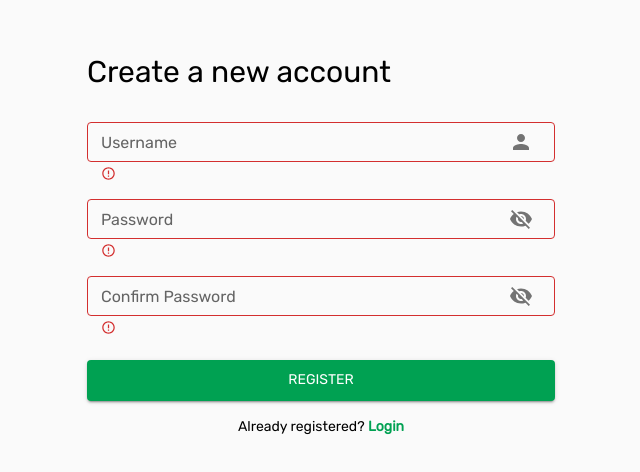
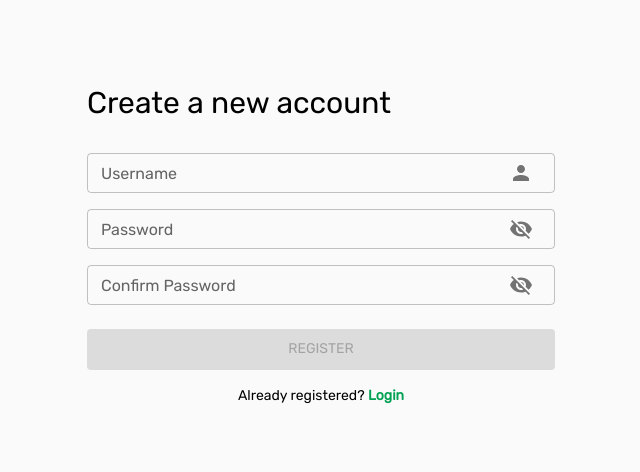
Before and after one commit to oguiaugusto/character-creation, a React (Create React App) app: page /register in a window 1280 px wide. Shown: the part 122-594 px from the top of the page, without its empty margins (319-959 px from the left). Built offline with nearby package versions, Linux system fonts and the light colour scheme; no server answers.

Commit message:
feat: register form alerts if fields are invalid

```diff
--- a/src/components/RegisterForm.tsx
+++ b/src/components/RegisterForm.tsx
@@ -2,7 +2,8 @@ import React from 'react';
 import PersonIcon from '@mui/icons-material/Person';
 import { Link } from 'react-router-dom';
 import { Box, Button, Typography } from '@mui/material';
-import { ChangeHandler } from '../interfaces/types';
+import { BlurHandler, ChangeHandler } from '../interfaces/types';
+import { IUserRegisterValidation } from '../interfaces/IUser';
 import InputRightIcon from './InputRightIcon';
 import InputPassword from './InputPassword';
 
@@ -11,8 +12,10 @@ type Props = {
   handleShowPassword: () => void;
   handleShowPasswordConfirm: () => void;
   handleChange: ChangeHandler;
+  handleBlur: BlurHandler;
   showPassword: boolean;
   showPasswordConfirm: boolean;
+  userValidations: IUserRegisterValidation;
   isButtonDisabled: boolean;
 };
 
@@ -22,8 +25,10 @@ const RegisterForm: React.FC<Props> = (props) => {
     handleShowPassword,
     handleShowPasswordConfirm,
     handleChange,
+    handleBlur,
     showPassword,
     showPasswordConfirm,
+    userValidations,
     isButtonDisabled,
   } = props;
 
@@ -41,6 +46,9 @@ const RegisterForm: React.FC<Props> = (props) => {
     >
       <InputRightIcon
         handleChange={ handleChange }
+        handleBlur={ handleBlur }
+        isValid={ userValidations.username }
+        helperText="Username must be between 3 and 20 characters long"
         id="username"
         name="username"
         placeholder="johnsmith"
@@ -50,7 +58,10 @@ const RegisterForm: React.FC<Props> = (props) => {
       <InputPassword
         handleChange={ handleChange }
         handleShow={ handleShowPassword }
+        handleBlur={ handleBlur }
         showPassword={ showPassword }
+        isValid={ userValidations.password }
+        helperText="Password must be at least 6 characters long"
         id="password"
         name="password"
         placeholder="*******"
@@ -59,7 +70,10 @@ const RegisterForm: React.FC<Props> = (props) => {
       <InputPassword
         handleChange={ handleChange }
         handleShow={ handleShowPasswordConfirm }
+        handleBlur={ handleBlur }
         showPassword={ showPasswordConfirm }
+        isValid={ userValidations.passwordConfirm }
+        helperText="Passwords must match"
         id="password-confirm"
         name="passwordConfirm"
         placeholder="*******"
--- a/src/pages/Register.tsx
+++ b/src/pages/Register.tsx
@@ -2,8 +2,8 @@ import React, { FormEvent, useEffect, useState } from 'react';
 import { useNavigate } from 'react-router-dom';
 import { Box, Typography } from '@mui/material';
 import { grey } from '@mui/material/colors';
-import { IUserRegister } from '../interfaces/IUser';
-import { ChangeHandler } from '../interfaces/types';
+import { IUserRegister, IUserRegisterValidation } from '../interfaces/IUser';
+import { BlurHandler, ChangeHandler } from '../interfaces/types';
 import { isRegisterFieldsValid } from '../utils/userValidations';
 import { RegisterForm } from '../components';
 import { redirectIfLoggedIn } from '../utils/redirect';
@@ -17,6 +17,11 @@ const Register: React.FC = () => {
     password: '',
     passwordConfirm: '',
   });
+  const [userValidations, setUserValidations] = useState<IUserRegisterValidation>({
+    username: true,
+    password: true,
+    passwordConfirm: true,
+  });
 
   const [showPassword, setShowPassword] = useState(false);
   const [showPasswordConfirm, setShowPasswordConfirm] = useState(false);
@@ -24,6 +29,13 @@ const Register: React.FC = () => {
 
   const handleChange: ChangeHandler = ({ target: { name, value } }) => {
     setUser({ ...user, [name]: value });
+  };
+
+  const handleBlur: BlurHandler = ({ target: { name } }) => {
+    const validations = isRegisterFieldsValid(user)[1];
+    const isValid = validations[name as keyof IUserRegisterValidation];
+
+    setUserValidations({ ...userValidations, [name]: isValid });
   };
 
   const handleSubmit = async (e: FormEvent) => {
@@ -45,7 +57,9 @@ const Register: React.FC = () => {
   }, []);
 
   useEffect(() => {
-    setIsButtonDisabled(!isRegisterFieldsValid(user));
+    const [areFieldsValid] = isRegisterFieldsValid(user);
+
+    setIsButtonDisabled(!areFieldsValid);
   }, [user]);
 
   return (
@@ -76,11 +90,13 @@ const Register: React.FC = () => {
         </Typography>
         <RegisterForm
           handleSubmit={ handleSubmit }
+          handleBlur={ handleBlur }
           handleShowPassword={ () => setShowPassword(!showPassword) }
           handleShowPasswordConfirm={ () => setShowPasswordConfirm(!showPasswordConfirm) }
           handleChange={ handleChange }
           showPassword={ showPassword }
           showPasswordConfirm={ showPasswordConfirm }
+          userValidations={ userValidations }
           isButtonDisabled={ isButtonDisabled }
         />
       </Box>
```
